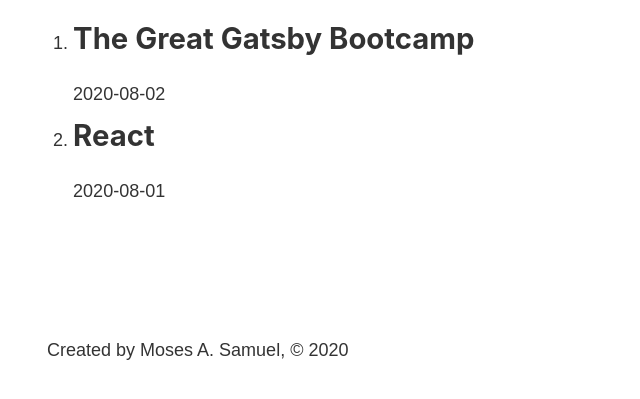
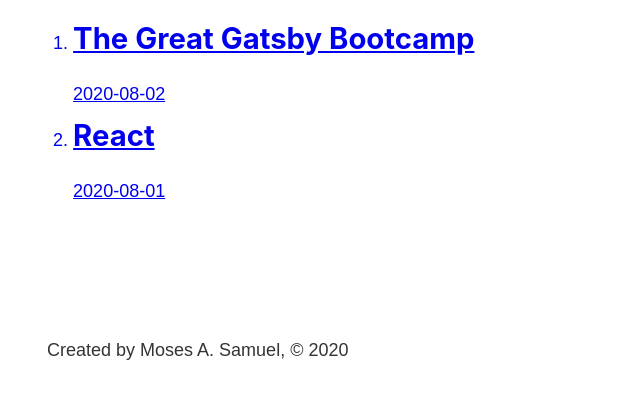
Before and after one commit to MosesSupposes/great-gatsby-bootcamp, a Gatsby site: page /blog in a window 1280 px wide. Shown: the part 393-792 px from the top of the page, without its empty margins (236-876 px from the left). Built offline with nearby package versions, Linux system fonts and the light colour scheme; Gatsby itself is replaced by a stand-in of ours.

Commit message:
link to each blog post page fro the "blog" section

```diff
--- a/src/pages/blog.js
+++ b/src/pages/blog.js
@@ -1,5 +1,5 @@
 import React from "react"
-import { graphql, useStaticQuery } from "gatsby"
+import { graphql, useStaticQuery, Link } from "gatsby"
 import Layout from "../components/layout"
 
 export default function BlogPage() {
@@ -11,6 +11,9 @@
             frontmatter {
               title
               date
+            }
+            fields {
+              slug
             }
           }
         }
@@ -25,10 +28,12 @@
       <ol>
         {data.allMarkdownRemark.edges.map(function renderPreview(edge, index) {
           return (
-            <li key={index}>
-              <h2>{edge.node.frontmatter.title}</h2>
-              <p>{edge.node.frontmatter.date}</p>
-            </li>
+            <Link to={edge.node.fields.slug}>
+              <li key={index}>
+                <h2>{edge.node.frontmatter.title}</h2>
+                <p>{edge.node.frontmatter.date}</p>
+              </li>
+            </Link>
           )
         })}
       </ol>
```
